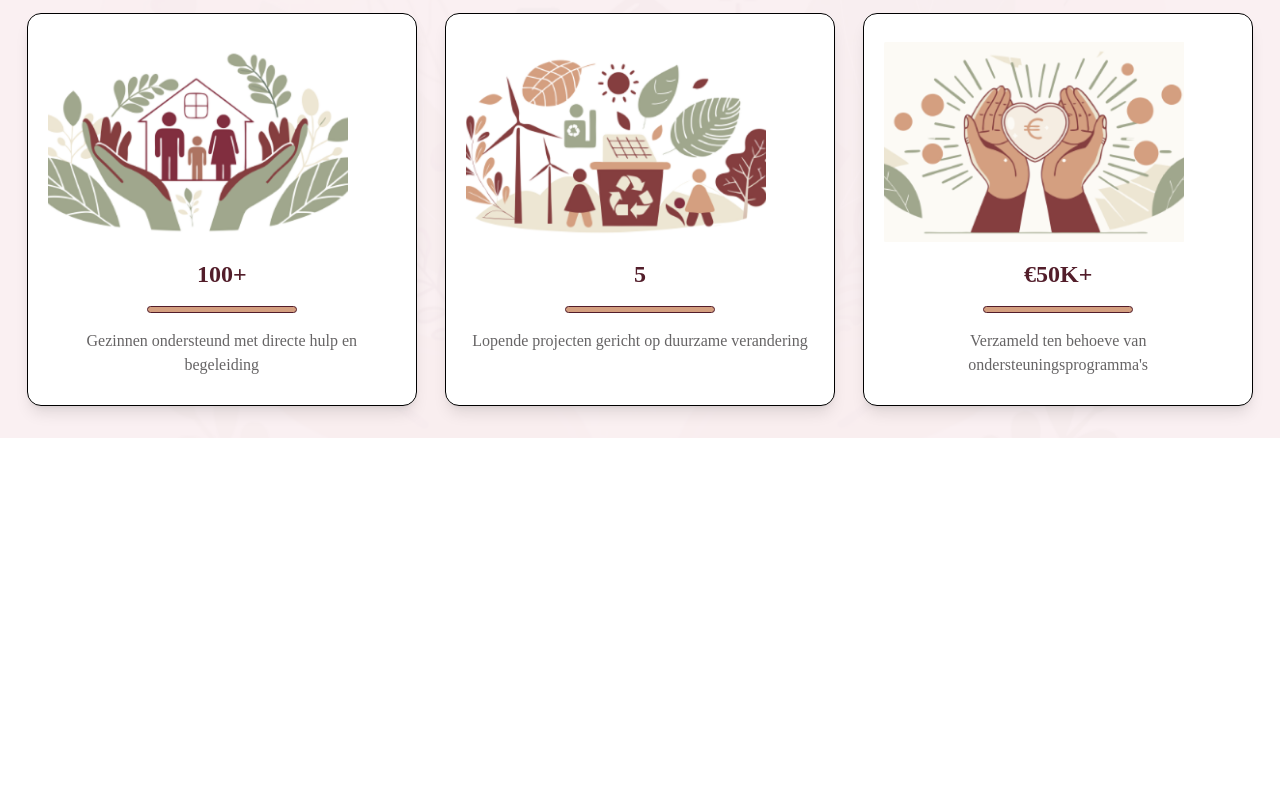
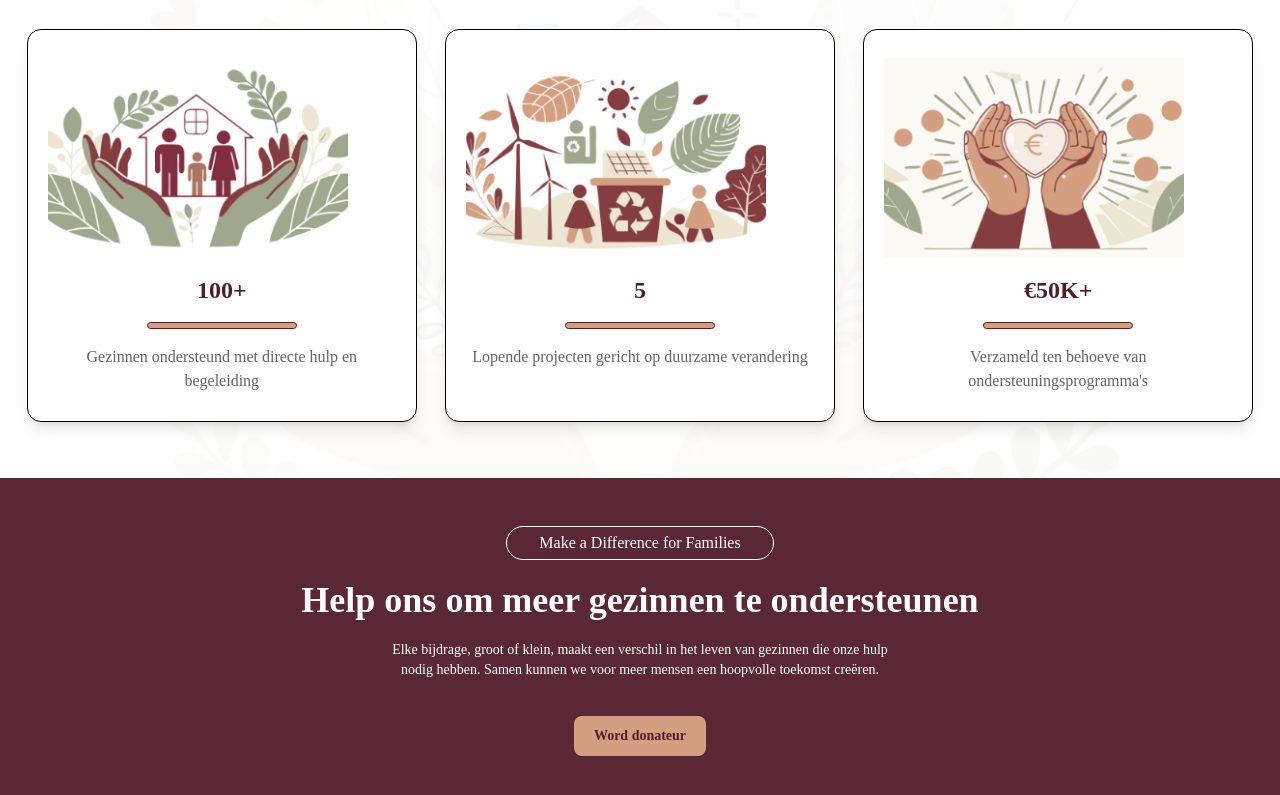
Before and after one commit to impaulintech-victoria/victoriasfundacion, a Next.js app: page / in a window 1280 px wide. Shown: the part 1335-2130 px from the top of the page. Before the commit the page ends 1773 px from the top, so only its background shows below. Built offline with nearby package versions, Linux system fonts and the light colour scheme; no server answers; a web font is replaced by a local one.

Commit message:
feat(cta): implement call to action section with reusable bg image and card

```diff
--- a/src/app/page.tsx
+++ b/src/app/page.tsx
@@ -1,14 +1,15 @@
 import AchievementsLandingContainer from "@/components/pages/home/achievement/achievementLandingContainer";
+import CallToActionLandingContainer from "@/components/pages/home/callToAction/callToActionLandingContainer";
 import HeroLandingContainer from "@/components/pages/home/hero/HeroLandingContainer";
-import AchievementsLandingContainer from "@/components/pages/home/achievement/achievementLandingContainer";
 import MissionLandingContainer from "@/components/pages/home/mission/missionLandingContainer";
 
 export default function Home() {
   return (
-    <div id="main-container" className="flex flex-col gap-10 w-full">
+    <div id="main-container" className="flex flex-col w-full">
       <HeroLandingContainer />
       <MissionLandingContainer />
       <AchievementsLandingContainer />
+      <CallToActionLandingContainer />
     </div>
   );
 }
--- a/src/components/common/FadedBgImage/index.tsx
+++ b/src/components/common/FadedBgImage/index.tsx
@@ -1,26 +1,36 @@
-import { cn } from "@/lib/utils";
-import Image from "next/image";
+import { cn } from '@/lib/utils'
+import Image from 'next/image'
 
 interface FadedBgImageProps {
-  src: string;
-  alt: string;
-  className?: string;
-  bgColor?: string;
+  src: string
+  alt: string
+  className?: string
+  bgColor?: string
+  opacity?: number
 }
 
-const FadedBgImage = ({ src, alt, className, bgColor }: FadedBgImageProps) => {
+const FadedBgImage = ({
+  src,
+  alt,
+  className,
+  bgColor,
+  opacity = 0.5,
+}: FadedBgImageProps) => {
   return (
-    <>
+    <div className=''>
       <Image
         src={src}
         alt={alt}
         fill
-        className={cn("object-cover", className)}
+        className={cn('object-cover z-0', className)}
         priority
       />
-      <div className={cn("absolute inset-0 opacity-50", bgColor)} />
-    </>
-  );
-};
+      <div
+        className={`absolute inset-0 z-10 bg-${bgColor}`}
+        style={{ opacity: opacity }}
+      />
+    </div>
+  )
+}
 
-export default FadedBgImage;
+export default FadedBgImage
--- /dev/null
+++ b/src/components/common/Hero/HeroCenterTextButton.tsx
@@ -0,0 +1,45 @@
+import { Button } from '@/components/ui/button'
+import FadedBgImage from '../FadedBgImage'
+
+interface HeroCenterTextButtonProps {
+  tag: string
+  header: string
+  description?: string
+  buttonOnTap?: () => void
+  buttonLabel?: string
+  imageSrc?: string
+  imageOpacity?: number
+}
+
+const HeroCenterTextButton = (props: HeroCenterTextButtonProps) => {
+  return (
+    <div className='relative justify-center items-center px-5 py-8 lg:py-10 2xl:py-20 xl:py-12 w-full'>
+      <FadedBgImage
+        src={props.imageSrc || ''}
+        alt='achievement-bg'
+        bgColor='primary'
+        opacity={props.imageOpacity || 0.95}
+      />
+      <div className='z-10 relative flex flex-col justify-center items-center gap-3 2xl:gap-7 h-full'>
+        <h2 className='px-8 py-1 border border-white rounded-full text-white text-sm md:text-base 2xl:text-lg'>
+          {props.tag}
+        </h2>
+        <h1 className='2xl:max-w-2xl font-bold text-white text-2xl md:text-3xl lg:text-4xl 2xl:text-6xl text-center leading-8 sm:leading-10 md:leading-12 lg:leading-14 2xl:leading-20'>
+          {props.header}
+        </h1>
+        <p className='max-w-sm sm:max-w-md lg:max-w-lg 2xl:max-w-3xl font-light text-white text-xs sm:text-sm 2xl:text-lg text-center'>
+          {props.description}
+        </p>
+        <Button
+          variant={'default'}
+          className='bg-accent hover:bg-accent/90 mt-4 md:mt-6 2xl:mt-10 px-3 md:px-5 py-3 md:py-5 font-bold text-primary text-sm 2xl:text-base cursor-pointer'
+          onClick={props.buttonOnTap}
+        >
+          {props.buttonLabel}
+        </Button>
+      </div>
+    </div>
+  )
+}
+
+export default HeroCenterTextButton
--- a/src/components/pages/home/Hero/index.tsx
+++ b/src/components/pages/home/Hero/index.tsx
@@ -1,6 +1,6 @@
 'use client'
 
-import HeroBgImage from '@/components/pages/home/Hero/HeroBgImg'
+import HeroBgImage from '@/components/pages/home/hero/HeroBgImg'
 import { Button } from '@/components/ui/button'
 
 interface HeroProps {
--- a/src/components/pages/home/achievement/achievementLandingContainer.tsx
+++ b/src/components/pages/home/achievement/achievementLandingContainer.tsx
@@ -1,51 +1,50 @@
-import Image from "next/image";
-import AchievementCard from "./achievementCard";
-import FadedBgImage from "@/components/common/FadedBgImage";
+import FadedBgImage from '@/components/common/FadedBgImage'
+import AchievementCard from './achievementCard'
 
 const AchievementsLandingContainer = () => {
   return (
-    <div className="relative px-5 py-8 2xl:py-14 w-full">
+    <div className='relative px-5 py-8 sm:py-10 lg:py-12 2xl:py-18 xl:py-14 w-full'>
       <FadedBgImage
-        src={"/landing/achievements/landing-achievement-bg.png"}
-        alt="achievement-bg"
-        bgColor="bg-[#F5E1E6]"
+        src={'/landing/achievements/landing-achievement-bg.png'}
+        alt='achievement-bg'
+        bgColor='[#F5E1E6]'
       />
-      <div className="z-10 relative flex flex-col justify-center items-center gap-7 2xl:gap-14 h-full">
-        <h2 className="bg-accent px-4 py-1 border border-primary rounded-full text-base 2xl:text-lg">
+      <div className='z-10 relative flex flex-col justify-center items-center gap-7 2xl:gap-14 h-full'>
+        <h2 className='bg-accent px-4 py-1 border border-primary rounded-full text-base 2xl:text-lg'>
           Wat we bereiken
         </h2>
-        <section className="flex flex-col items-center gap-3">
-          <h1 className="font-bold text-primary text-4xl 2xl:text-5xl">
+        <section className='flex flex-col items-center gap-3'>
+          <h1 className='font-bold text-primary text-4xl 2xl:text-5xl'>
             Onze Impact
           </h1>
-          <p className="max-w-xs 2xl:max-w-2xl text-muted text-sm 2xl:text-lg text-center">
+          <p className='max-w-xs 2xl:max-w-2xl text-muted text-sm 2xl:text-lg text-center'>
             Samen maken we het verschil voor gezinnen die onze steun het hardst
             nodig hebben.
           </p>
         </section>
         <section
-          id="cards-section"
-          className="flex sm:flex-row flex-col items-stretch gap-3 lg:gap-5 2xl:gap-10 xl:gap-7 h-full"
+          id='cards-section'
+          className='flex sm:flex-row flex-col items-stretch gap-3 lg:gap-5 2xl:gap-10 xl:gap-7 h-full'
         >
           <AchievementCard
-            imageSrc={"/landing/achievements/achievement-card-1.png"}
-            title="100+"
-            description="Gezinnen ondersteund met directe hulp en begeleiding"
+            imageSrc={'/landing/achievements/achievement-card-1.png'}
+            title='100+'
+            description='Gezinnen ondersteund met directe hulp en begeleiding'
           />
           <AchievementCard
-            imageSrc={"/landing/achievements/achievement-card-2.png"}
-            title="5"
-            description="Lopende projecten gericht op duurzame verandering"
+            imageSrc={'/landing/achievements/achievement-card-2.png'}
+            title='5'
+            description='Lopende projecten gericht op duurzame verandering'
           />
           <AchievementCard
-            imageSrc={"/landing/achievements/achievement-card-3.png"}
-            title="€50K+"
+            imageSrc={'/landing/achievements/achievement-card-3.png'}
+            title='€50K+'
             description="Verzameld ten behoeve van ondersteuningsprogramma's"
           />
         </section>
       </div>
     </div>
-  );
-};
+  )
+}
 
-export default AchievementsLandingContainer;
+export default AchievementsLandingContainer
--- a/src/components/pages/home/callToAction/callToActionLandingContainer.tsx
+++ b/src/components/pages/home/callToAction/callToActionLandingContainer.tsx
@@ -1,21 +1,16 @@
-import FadedBgImage from "@/components/common/FadedBgImage";
-import React from "react";
+import HeroCenterTextButton from '@/components/common/Hero/HeroCenterTextButton'
 
 const CallToActionLandingContainer = () => {
   return (
-    <div className="relative px-5 py-8 2xl:py-14 w-full">
-      <FadedBgImage
-        src={"/landing/achievements/landing-achievement-bg.png"}
-        alt="achievement-bg"
-        bgColor="bg-primary"
-      />
-      <div className="z-10 relative flex flex-col justify-center items-center gap-7 2xl:gap-14 h-full">
-        <h2 className="bg-accent px-4 py-1 border border-primary rounded-full text-base 2xl:text-lg">
-          Wat we bereiken
-        </h2>
-      </div>
-    </div>
-  );
-};
+    <HeroCenterTextButton
+      tag='Make a Difference for Families'
+      header='Help ons om meer gezinnen te ondersteunen'
+      description='Elke bijdrage, groot of klein, maakt een verschil in het leven van gezinnen die onze hulp nodig hebben. Samen kunnen we voor meer mensen een hoopvolle toekomst creëren.'
+      buttonLabel='Word donateur'
+      imageSrc='/landing/cta-image.png'
+      imageOpacity={0.95}
+    />
+  )
+}
 
-export default CallToActionLandingContainer;
+export default CallToActionLandingContainer
--- a/src/components/pages/home/mission/index.tsx
+++ b/src/components/pages/home/mission/index.tsx
@@ -17,7 +17,7 @@ const MissionSection = (props: MissionSectionProps) => {
   return (
     <section
       id='mission-section'
-      className='flex sm:flex-row flex-col justify-center items-center gap-5 sm:gap-10 md:gap-12 lg:gap-16 2xl:gap-40 xl:gap-16 px-5 py-3 w-full h-full'
+      className='flex sm:flex-row flex-col justify-center items-center gap-5 sm:gap-10 md:gap-12 lg:gap-16 2xl:gap-40 xl:gap-16 px-5 py-3 sm:py-5 lg:py-10 2xl:py-14 xl:py-12 w-full h-full'
     >
       {isInverted ? (
         <>
```
Also changed, not shown: public/landing/cta-image.png (added).
